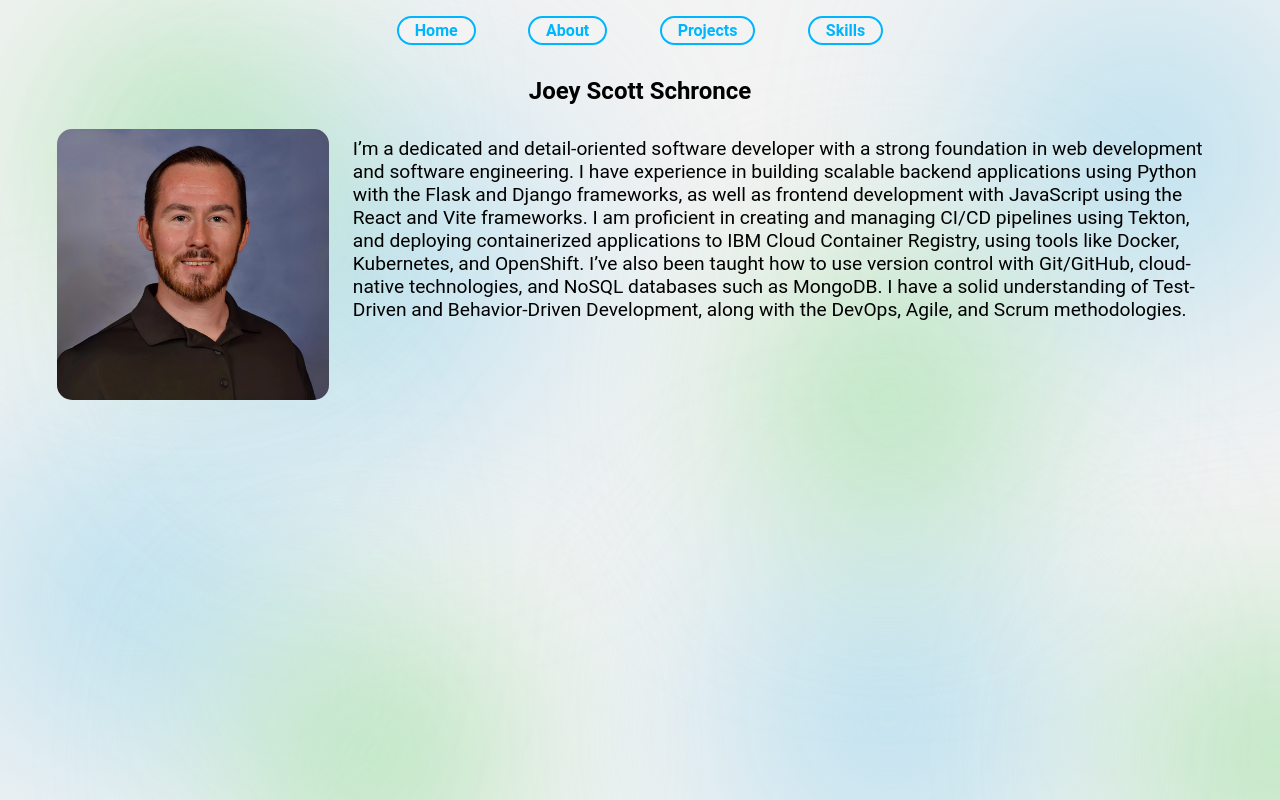
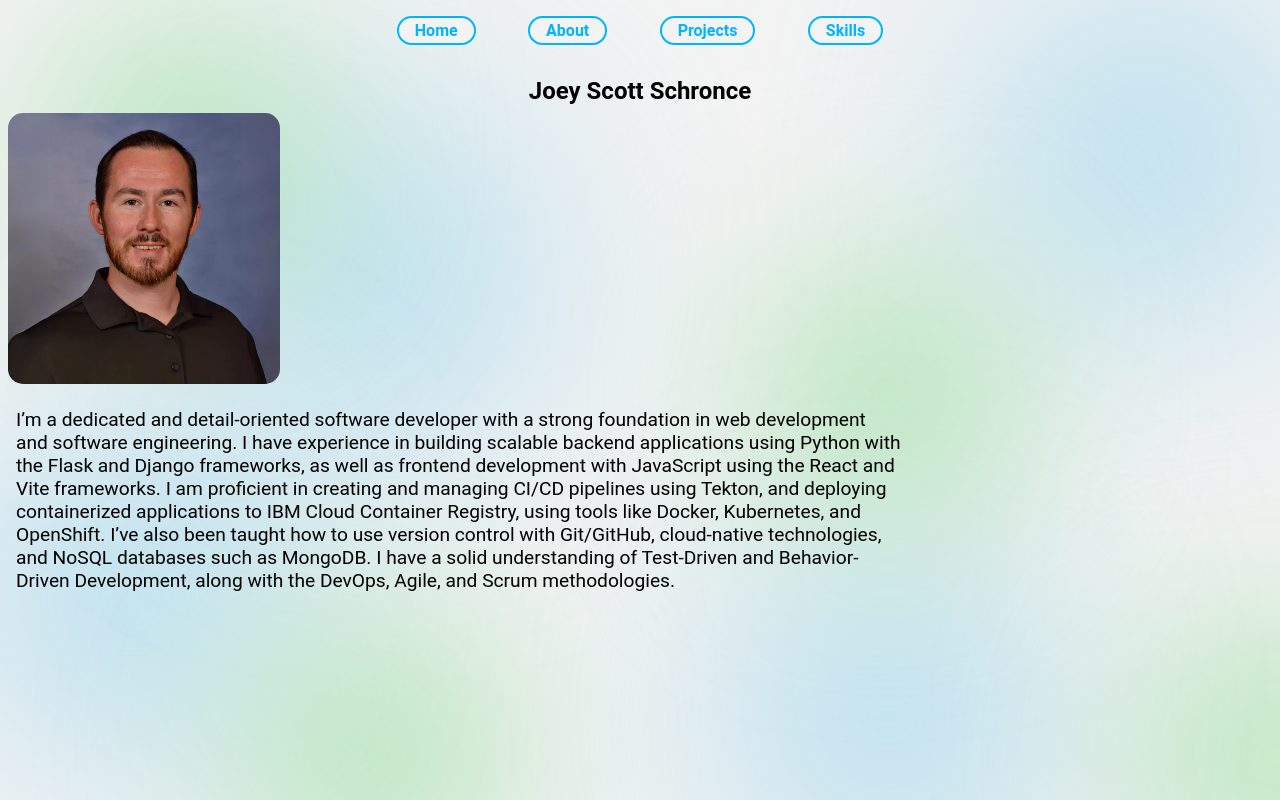
Before and after one commit to JoeyScottSchronce/JoeyScottSchronce.github.io, a React (Vite) app: page /about in a window 1280 px wide. Built offline with nearby package versions, Linux system fonts and the light colour scheme.

Commit message:
updated css

```diff
--- a/src/Components/AboutSection/AboutSection.css
+++ b/src/Components/AboutSection/AboutSection.css
@@ -19,7 +19,7 @@
     max-width: 70%;
 }
 
-.main-sub {
+.about-main-sub {
     display: flex;
     flex-direction: column;
     justify-content: center;
--- a/src/Components/AboutSection/AboutSection.jsx
+++ b/src/Components/AboutSection/AboutSection.jsx
@@ -6,7 +6,7 @@ function AboutSection() {
         <>
             <div id="AboutSection" className="about-container">
                 <h2>Joey Scott Schronce</h2>
-                <div className="main-sub">
+                <div className="about-main-sub">
                     <img className="profile" src="/assets/Profile.webp" alt="image of Joey Scott Schronce" />
                     <p className="main-p">
                         I’m a dedicated and detail-oriented software developer with a strong foundation in
--- a/src/Components/SkillsSection/SkillsSection.css
+++ b/src/Components/SkillsSection/SkillsSection.css
@@ -3,7 +3,11 @@
     max-width: 100%;
 }
 
-.main-sub {
+.skills-container h2 {
+    text-align: center;
+}
+
+.skills-main-sub {
     display: flex;
     flex-direction: row;
     flex-flow: row wrap;
@@ -22,3 +26,8 @@
 img {
     max-width: 2rem;
 }
+
+
+@media (max-width: 580px) {
+
+}
--- a/src/Components/SkillsSection/SkillsSection.jsx
+++ b/src/Components/SkillsSection/SkillsSection.jsx
@@ -4,8 +4,8 @@ import "./SkillsSection.css"
 function SkillsSection() {
     return (
         <div id="SkillsSection" className="skills-container">
-            <h2 className="skills-h2">Skills</h2>
-            <div className="main-sub">
+            <h2>Skills</h2>
+            <div className="skills-main-sub">
                 <div className="skill">
                     <img src="/assets/python.jpg" alt="Python logo" />
                     <h6>Python</h6>
```
